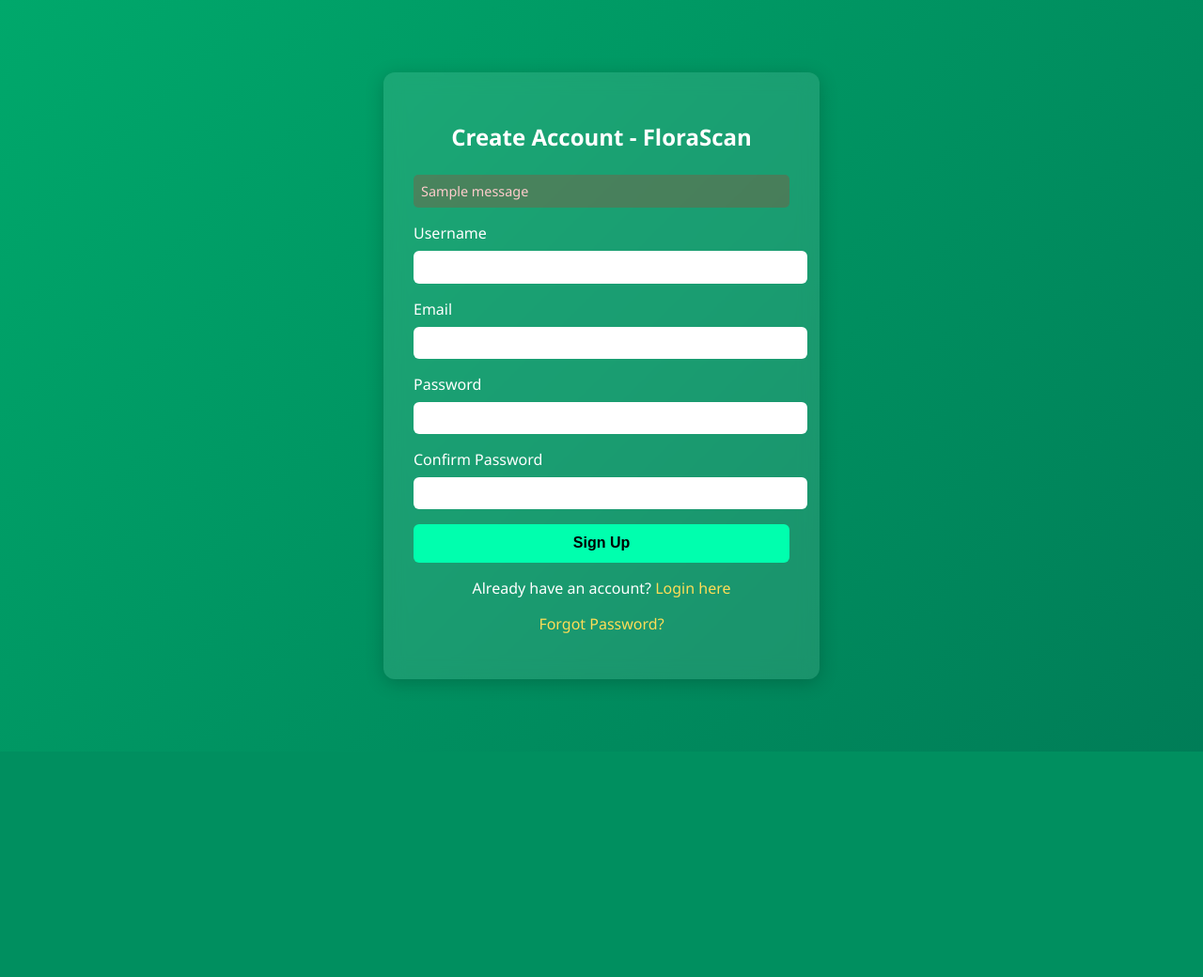
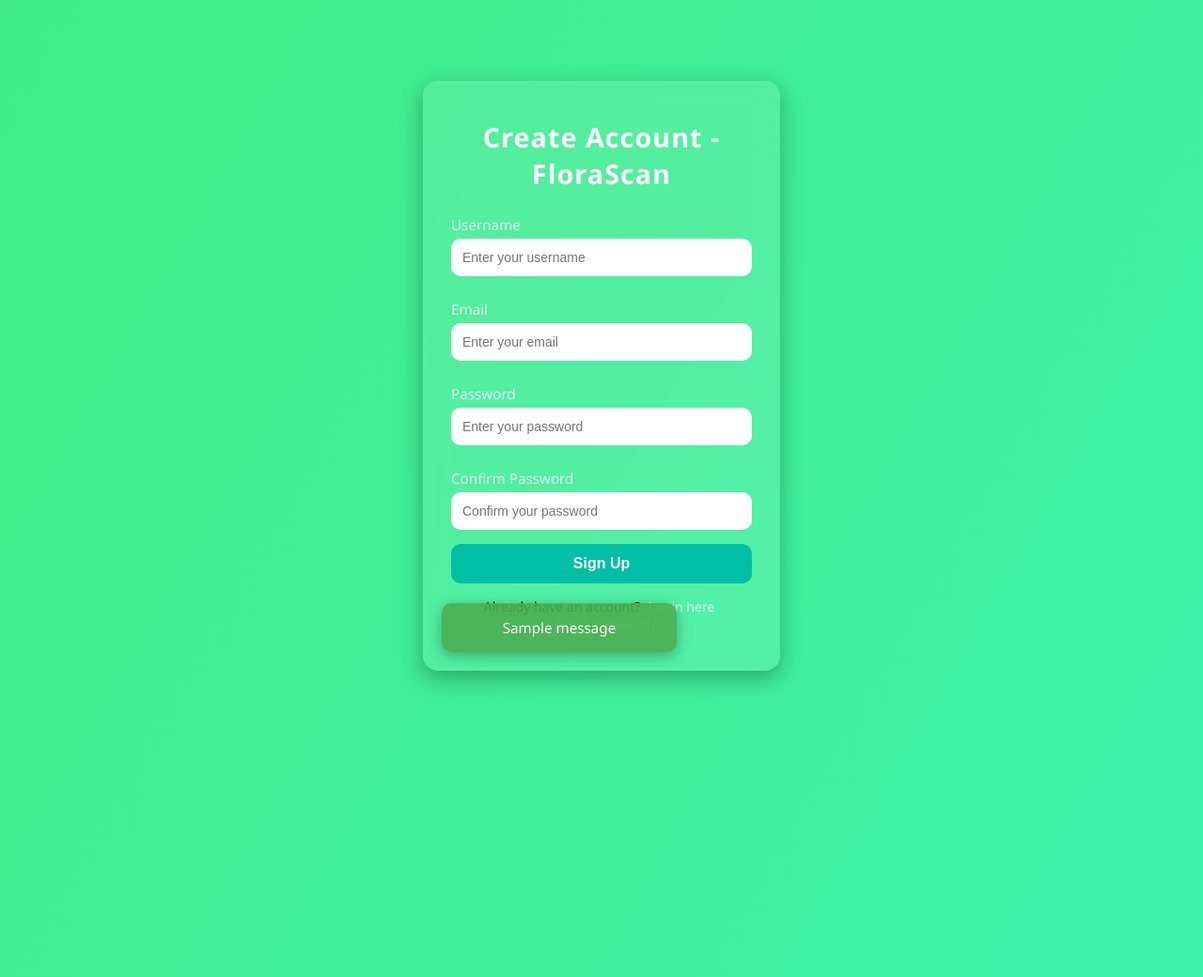
Before and after one commit to Tanisha02806/FloraScan, a Django app: page /signup/ in a window 1280 px wide; the page is wider, and only the part inside the window is pictured. Shown: the top 1040 px of that part at 94% size. Before the commit the page ends 800 px from the top of that part, so only its background shows below. Run offline with Django 5.2, Linux system fonts and the light colour scheme; tables that the repository leaves empty hold one stand-in row (values such as "Sample post"); one stand-in notice (Sample message) is shown; parts of the project's set-up code (start-up, migrations or seed data) failed here and were passed over.

Commit message:
registration section complete

```diff
--- a/accounts/urls.py
+++ b/accounts/urls.py
@@ -9,4 +9,5 @@ urlpatterns = [
     path('reset-password/', views.reset_password_view, name='reset_password'),
     path('signup/', views.signup_view, name='signup'),
     path('dashboard/', views.dashboard_view, name='dashboard'),
+    path('logout/', views.logout_view, name='logout'),
 ]
--- a/accounts/views.py
+++ b/accounts/views.py
@@ -8,7 +8,8 @@ from django.contrib import messages
 from django.contrib.auth.hashers import make_password
 from .models import FarmerUser
 from django.contrib.auth.decorators import login_required
-
+from django.contrib.auth import logout as auth_logout
+import re
 
 def home(request):
     return render(request, "home.html")
@@ -21,18 +22,35 @@ def signup_view(request):
         password = request.POST.get("password")
         confirm_password = request.POST.get("confirm_password")
 
+        # Check if email already exists
         if FarmerUser.objects.filter(email=email).exists():
             messages.error(request, "Email is already registered.")
-        elif password != confirm_password:
+            return redirect('signup')
+
+        # Check if passwords match
+        if password != confirm_password:
             messages.error(request, "Passwords do not match.")
-        else:
-            FarmerUser.objects.create(
-                username=username,
-                email=email,
-                password=make_password(password)
+            return redirect('signup')
+
+        # Password complexity check
+        pattern = r'^(?=.*[a-z])(?=.*[A-Z])(?=.*\d)(?=.*[!@#$%^&*]).{8,}$'
+        if not re.match(pattern, password):
+            messages.error(
+                request,
+                "Password must be at least 8 characters long and include an uppercase letter, "
+                "a lowercase letter, a number, and a special character (!@#$%^&*)."
             )
-            messages.success(request, "Account created successfully. Please log in.")
-            return redirect('login')  # Redirect to login page after signup
+            return redirect('signup')
+
+        # Create new user
+        FarmerUser.objects.create(
+            username=username,
+            email=email,
+            password=make_password(password)
+        )
+
+        messages.success(request, "Account created successfully. Please log in.")
+        return redirect('login')  # Redirect to login page after signup
 
     return render(request, "registration/signup.html")
 
@@ -148,7 +166,8 @@ def reset_password_view(request):
 
 def logout_view(request):
     auth_logout(request)
-    return redirect('login')
+    messages.success(request, "You have been logged out successfully.")
+    return redirect('home')
 
 @login_required
 def dashboard_view(request):
--- a/templates/pages/dashboard.html
+++ b/templates/pages/dashboard.html
@@ -62,7 +62,7 @@
 <body>
     <header>
         <h1>FloraScan Dashboard</h1>
-        <a href="#">Logout</a>
+        <a href="{% url 'logout' %}">Logout</a>
     </header>
 
     <main>
--- a/templates/registration/signup.html
+++ b/templates/registration/signup.html
@@ -5,84 +5,150 @@
 <meta charset="UTF-8">
 <title>Signup - FloraScan</title>
 <meta name="viewport" content="width=device-width, initial-scale=1.0">
+<style>
+    /* General Reset */
+    * { margin: 0; padding: 0; box-sizing: border-box; }
 
-    <style>
     body {
         font-family: 'Segoe UI', sans-serif;
-            background: linear-gradient(135deg, #00a86b, #007d57);
-            color: white;
+        background: linear-gradient(135deg, #43e97b, #38f9d7);
+        height: 100vh;
         display: flex;
         justify-content: center;
         align-items: center;
-            height: 100vh;
-            margin: 0;
+        overflow: hidden;
+        position: relative;
+    }
+
+    body::before {
+        content: "";
+        position: absolute;
+        width: 200%;
+        height: 200%;
+        background: linear-gradient(120deg, #4CAF50, #2E7D32, #43e97b, #38f9d7);
+        background-size: 400% 400%;
+        animation: gradientMove 15s ease infinite;
+        z-index: -1;
+    }
+
+    @keyframes gradientMove {
+        0% { background-position: 0% 50%; }
+        50% { background-position: 100% 50%; }
+        100% { background-position: 0% 50%; }
     }
 
     .container {
         background: rgba(255, 255, 255, 0.1);
-            padding: 2rem;
-            border-radius: 12px;
+        backdrop-filter: blur(15px);
+        padding: 40px 30px;
+        border-radius: 16px;
         width: 100%;
-            max-width: 400px;
-            backdrop-filter: blur(10px);
-            box-shadow: 0 4px 20px rgba(0,0,0,0.2);
+        max-width: 380px;
+        text-align: center;
+        box-shadow: 0 8px 25px rgba(0, 0, 0, 0.3);
+        transition: transform 0.3s ease, box-shadow 0.3s ease;
+    }
+
+    .container:hover {
+        transform: translateY(-5px);
+        box-shadow: 0 12px 30px rgba(0,0,0,0.35);
     }
 
     h2 {
-            text-align: center;
-            margin-bottom: 1.5rem;
+        color: #fff;
+        margin-bottom: 25px;
+        font-size: 1.8rem;
+        letter-spacing: 1px;
     }
 
     label {
         display: block;
-            margin-bottom: 0.5rem;
+        margin: 10px 0 5px;
+        text-align: left;
+        color: #e0f7fa;
+        font-weight: 500;
+        font-size: 0.95rem;
     }
 
-        input {
+    input[type="text"], input[type="email"], input[type="password"] {
         width: 100%;
-            padding: 0.6rem;
+        padding: 12px;
         border: none;
-            border-radius: 6px;
-            margin-bottom: 1rem;
+        border-radius: 10px;
+        margin-bottom: 15px;
+        font-size: 14px;
+        transition: all 0.3s ease;
+    }
+
+    input:focus {
+        outline: none;
+        box-shadow: 0 0 8px rgba(76, 175, 80, 0.7);
     }
 
     button {
         width: 100%;
-            padding: 0.7rem;
-            background-color: #00ffae;
+        padding: 12px;
+        background-color: #00bfa5;
+        color: #fff;
         border: none;
-            border-radius: 6px;
+        font-size: 16px;
+        border-radius: 10px;
         cursor: pointer;
-            font-size: 1rem;
+        transition: all 0.3s ease;
         font-weight: bold;
-            color: black;
     }
 
     button:hover {
-            background-color: #00d18e;
+        background-color: #00e5ff;
+        color: #000;
+        transform: translateY(-2px);
+        box-shadow: 0 6px 15px rgba(0,0,0,0.3);
     }
 
-        p {
-            text-align: center;
-            margin-top: 1rem;
+    .links {
+        margin-top: 15px;
+        font-size: 14px;
     }
 
-        a {
-            color: #ffdd57;
+    .links a {
+        color: #e0f7fa;
         text-decoration: none;
+        margin: 0 5px;
+        transition: all 0.3s ease;
     }
 
-        a:hover {
+    .links a:hover {
+        color: #fff;
         text-decoration: underline;
     }
 
-        .error-message {
-            background: rgba(255,0,0,0.2);
-            padding: 0.5rem;
-            border-radius: 5px;
-            color: #ffcccc;
-            font-size: 0.9rem;
-            margin-bottom: 1rem;
+    /* Message box */
+    .message-box {
+        position: fixed;
+        bottom: 20px;
+        left: 20px;
+        min-width: 250px;
+        padding: 1rem 1.2rem;
+        border-radius: 10px;
+        font-size: 0.95rem;
+        z-index: 1000;
+        box-shadow: 0 4px 15px rgba(0,0,0,0.3);
+        color: white;
+        animation: slideIn 0.5s ease forwards;
+    }
+
+    .message-error { background-color: rgba(255, 69, 58, 0.9); }
+    .message-success { background-color: rgba(76, 175, 80, 0.9); }
+
+    @keyframes slideIn {
+        0% { opacity: 0; transform: translateX(-50px); }
+        100% { opacity: 1; transform: translateX(0); }
+    }
+
+    /* Responsive */
+    @media (max-width: 480px) {
+        .container { padding: 30px 20px; width: 90%; }
+        h2 { font-size: 1.5rem; }
     }
 </style>
 </head>
@@ -92,29 +158,33 @@
 
     {% if messages %}
         {% for message in messages %}
-                <div class="error-message">{{ message }}</div>
+            <div class="message-box {% if message.tags %}message-{{ message.tags }}{% else %}message-info{% endif %}">
+                {{ message }}
+            </div>
         {% endfor %}
     {% endif %}
 
     <form method="post">
         {% csrf_token %}
         <label>Username</label>
-            <input type="text" name="username" required>
+        <input type="text" name="username" placeholder="Enter your username" required>
 
         <label>Email</label>
-            <input type="email" name="email" required>
+        <input type="email" name="email" placeholder="Enter your email" required>
 
         <label>Password</label>
-            <input type="password" name="password" required>
+        <input type="password" name="password" placeholder="Enter your password" required>
 
         <label>Confirm Password</label>
-            <input type="password" name="confirm_password" required>
+        <input type="password" name="confirm_password" placeholder="Confirm your password" required>
 
         <button type="submit">Sign Up</button>
     </form>
 
+    <div class="links">
         <p>Already have an account? <a href="{% url 'login' %}">Login here</a></p>
         <p><a href="{% url 'forgot_password' %}">Forgot Password?</a></p>
     </div>
+</div>
 </body>
 </html>
```
Also changed, not shown: templates/registration/login.html (+122 -33 lines). Lines whose indentation alone changed are shown as unchanged.
